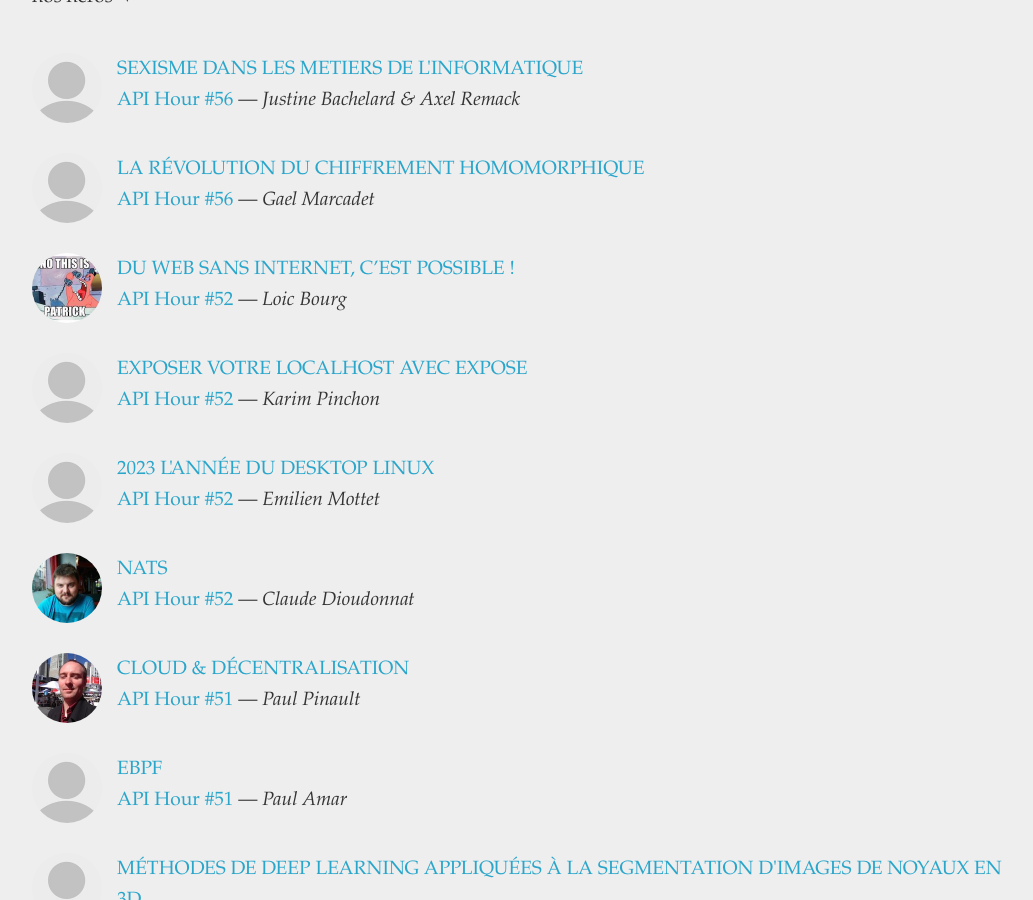
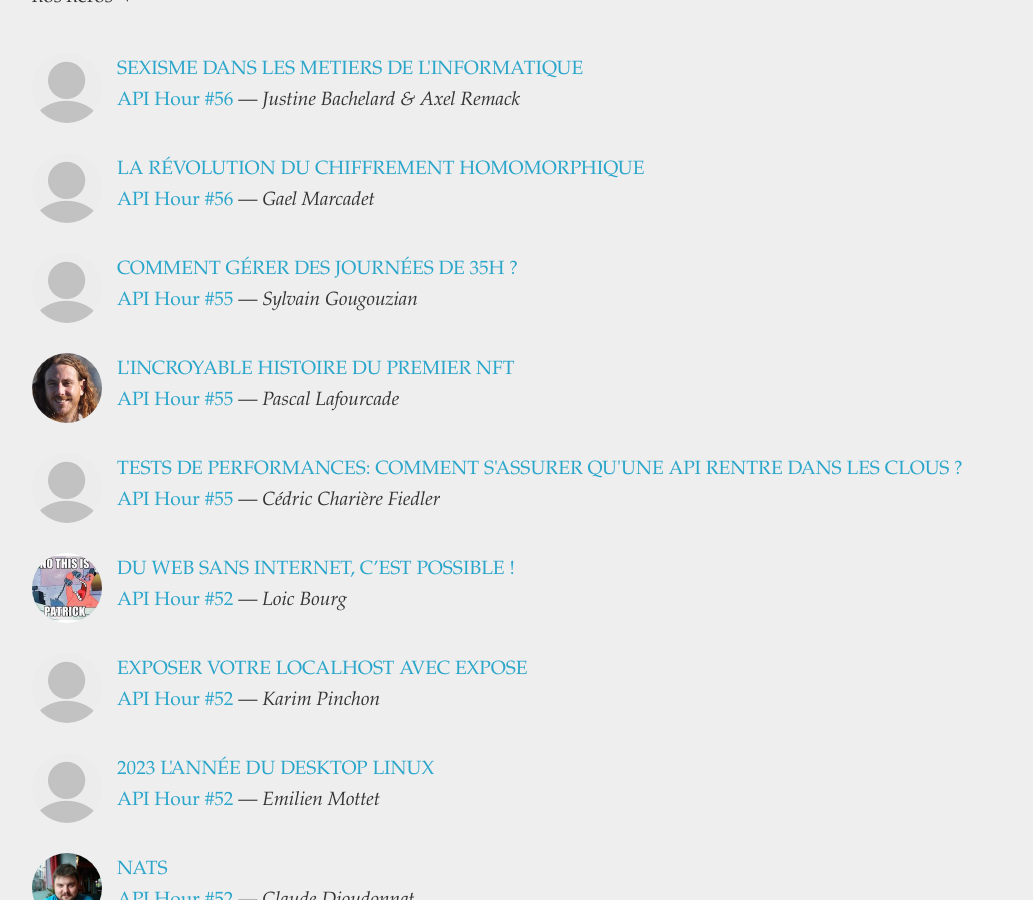
Before and after one commit to clermontech/clermontech.github.com, a Jekyll site: the page built from talks/index.md, in a window 1280 px wide and 900 px high, scrolled down 511 px. Shown: the whole window, without its empty margins (123-1156 px from the left). Built offline with Jekyll 4.4.1, drawn with Linux system fonts in a browser that asks for light colours.

Commit message:
ah55: add talks

```diff
--- /dev/null
+++ b/_posts/2023-06-05-cedric-chariere-fiedler-tests-de-performances.md
@@ -0,0 +1,23 @@
+---
+layout: talk
+categories: [ talks, api-hour-55 ]
+
+session_url: /api-hours/api-hour-55.html
+session_name: Clermont'ech API Hour &#35;55
+session_short_name: "&#35;55"
+
+author: Cédric Charière Fiedler
+author_url:
+author_image:
+
+slides_url:
+video:
+video_start:
+
+title: "Tests de performances: Comment s'assurer qu'une API rentre dans les clous ?"
+
+---
+
+Je vous propose de dresser un tout petit tableau autours des tests de
+performances, ou quelles approches pratiques j'utilise pour m'assurer que mes
+serveurs tiennent la charge à moindre coût 🚀
--- /dev/null
+++ b/_posts/2023-06-05-pascal-lafourcade-l-incroyable-histoire-du-premier-nft.md
@@ -0,0 +1,20 @@
+---
+layout: talk
+categories: [ talks, api-hour-55 ]
+
+session_url: /api-hours/api-hour-55.html
+session_name: Clermont'ech API Hour &#35;55
+session_short_name: "&#35;55"
+
+author: Pascal Lafourcade
+author_url: http://sancy.univ-bpclermont.fr/~lafourcade/index.html
+author_image: pascal.jpg
+
+slides_url:
+video:
+
+title: "L'incroyable histoire du premier NFT"
+---
+
+Après avoir présenté ce qu'est un NFT, je présenterais l'incroyable histoire du
+premier NFT, l'oeuvre d'art : Quantum conçu par Mac Coy.
--- /dev/null
+++ b/_posts/2023-06-05-sylvain-gougouzian-comment-gerer-des-journees-de-35h.md
@@ -0,0 +1,25 @@
+---
+layout: talk
+categories: [talks, api-hour-55 ]
+
+author: Sylvain Gougouzian
+author_url: https://gouz.dev/
+author_image:
+
+slides_url:
+
+session_url: /api-hours/api-hour-55.html
+session_name: Clermont'ech API Hour &#35;55
+session_short_name: "&#35;55"
+
+video:
+
+title: "Comment gérer des journées de 35h ?"
+---
+
+Comment jongler alors avec un emploi du temps chargé et ne pas devenir fou ?
+Dans cette présentation, je vous parlerai des parallèles que je vois entre la
+direction d'orchestre et la gestion d'un agenda. Au rythme moderato donné par
+ma baguette de chef d'orchestre, je vous partagerai mes astuces qui vous
+aideront peut-être à mieux organiser votre emploi du temps et survivre à ces
+journées bien chargées.
```
Also changed, not shown: _posts/2023-06-05-api-hour-55.md (+6 -0 lines).
